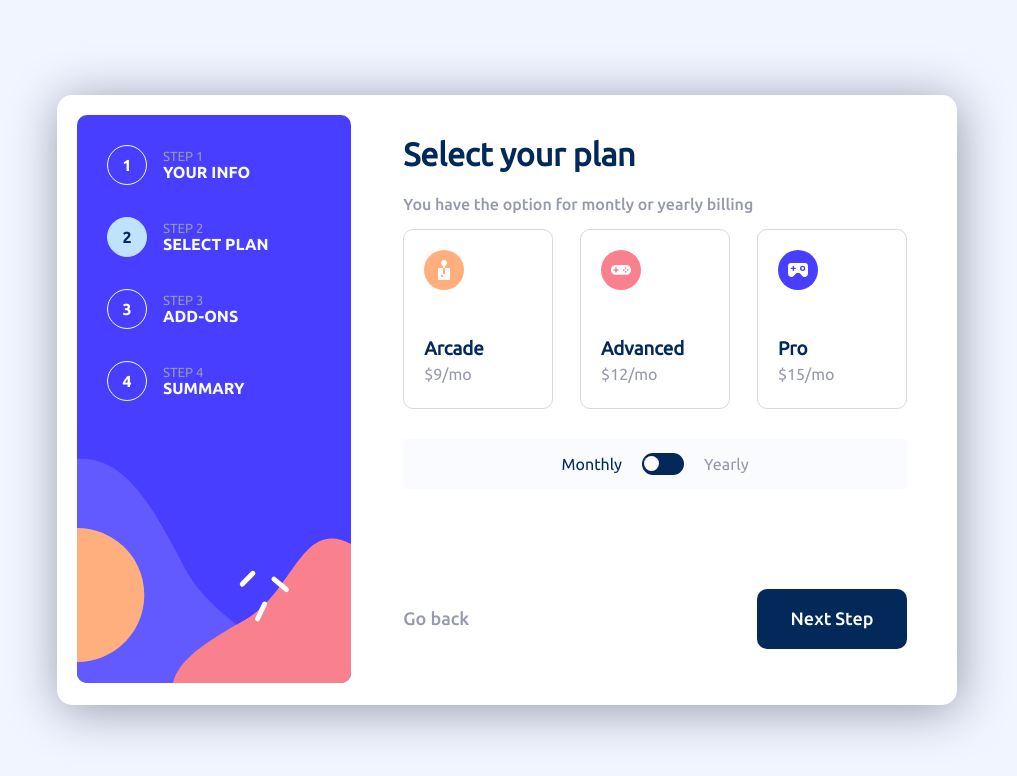
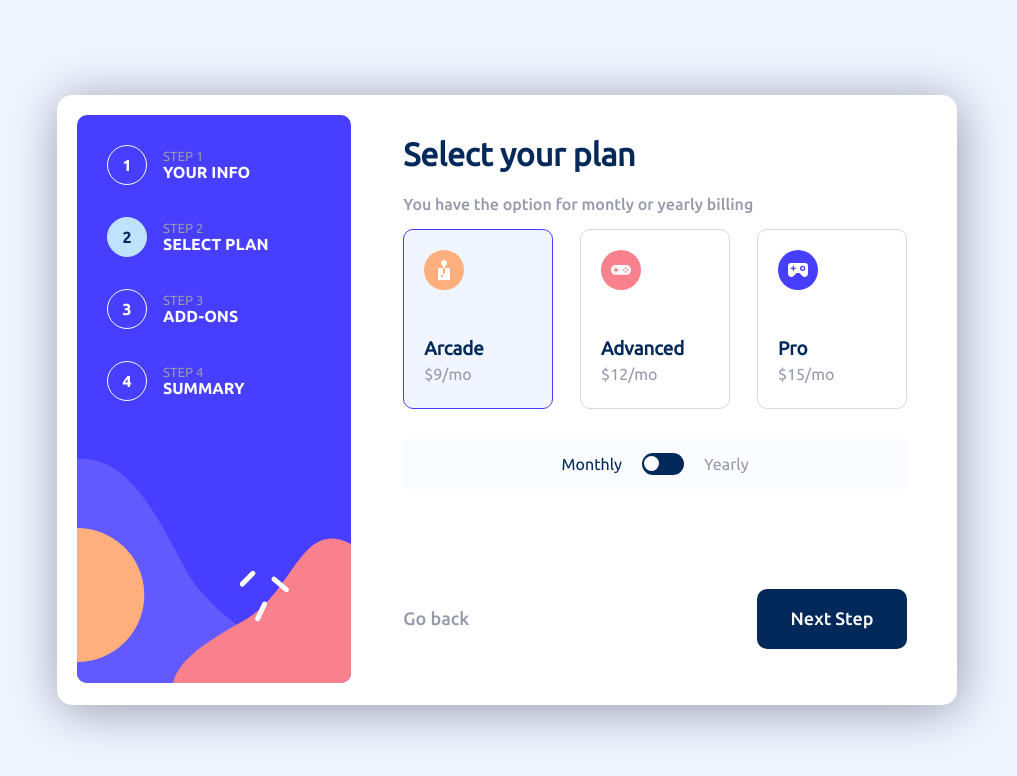
Before and after one commit to kofi-kusi/multi-step-form, a React (Vite) app: page /step1 in a window 1280 px wide. Both pictures are taken after typing "Sample", "name@example.com", "5551234" into the empty fields and a click on the button "Next Step". Shown: the top 776 px of the page, without its empty margins (133-1150 px from the left). Built offline with nearby package versions, Linux system fonts and the light colour scheme.

Commit message:
feat: focus on selected plan styling

```diff
--- a/src/App.css
+++ b/src/App.css
@@ -157,6 +157,7 @@ main p {
   display: flex;
 }
 
+
 .active-plan {
   color: hsl(213, 96%, 18%);
 }
@@ -180,6 +181,11 @@ main p {
   border: 1px solid hsl(229, 24%, 87%);
   border-radius: 10px;
   padding: 20px;
+}
+
+.selected-plan {
+  border: 1px solid hsl(243, 100%, 62%);
+  background-color: hsl(218, 100%, 97%);
 }
 
 .plan--timing {
--- a/src/steps/Step2.jsx
+++ b/src/steps/Step2.jsx
@@ -6,6 +6,7 @@ import { clsx } from "clsx"
 
 function Step2(props) {
   const [timing, setTiming] = useState(true)
+  const [selected, setSelected] = useState(1)
 
   const isMontly = timing === true
   const isYearly = timing !== true
@@ -14,9 +15,16 @@ function Step2(props) {
     setTiming(prev => !prev)
   }
 
+  function handleSelect(e, id) {
+    e.preventDefault();
+    setSelected(id)
+  }
+
   const planElements = selectPlan.map((plan) => {
+    const isSelected = plan.id === selected
     return (
-      <div className="plan-card" key={plan.id}>
+      <div className={clsx("plan-card", isSelected && "selected-plan")} key={plan.id} onClick={(e) => handleSelect(e, plan.id)}
+      >
         <div className="plan-icon">
           <img src={plan.icon} alt={plan.title}/>
         </div>
```
